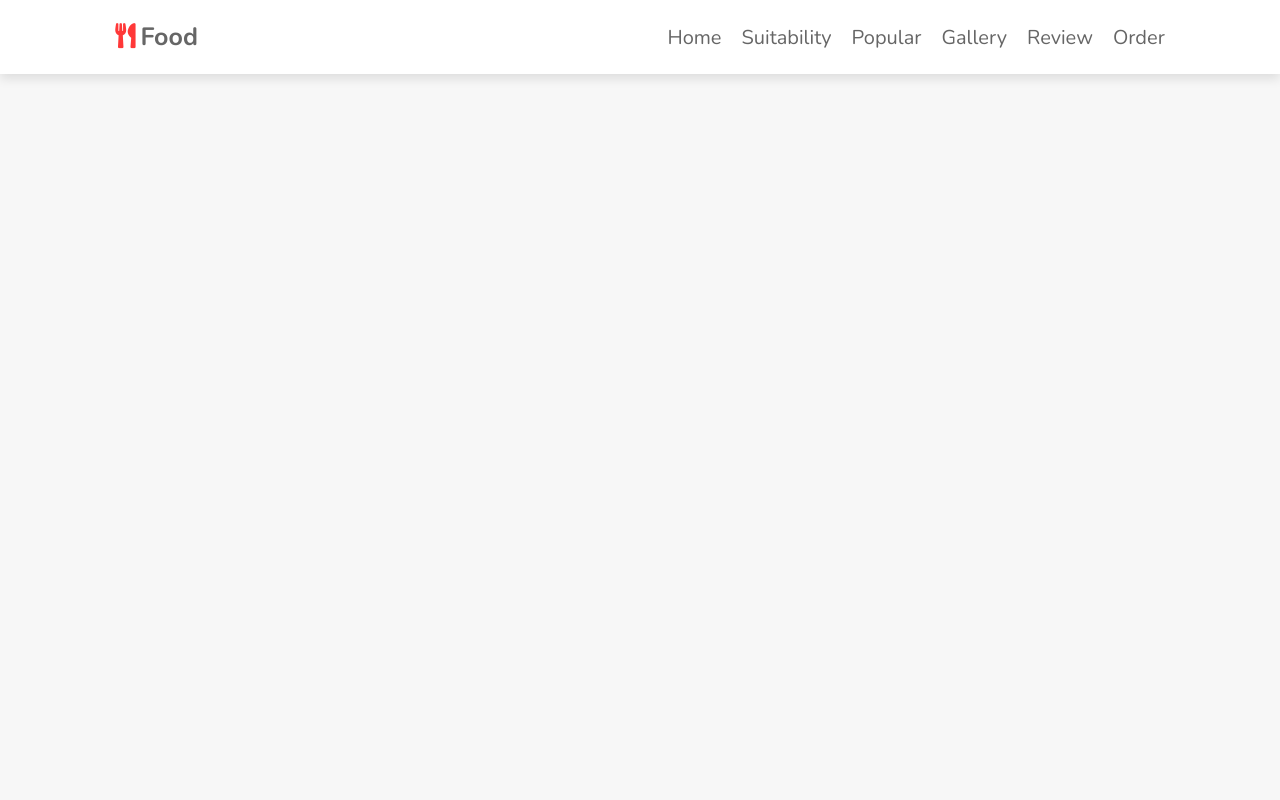
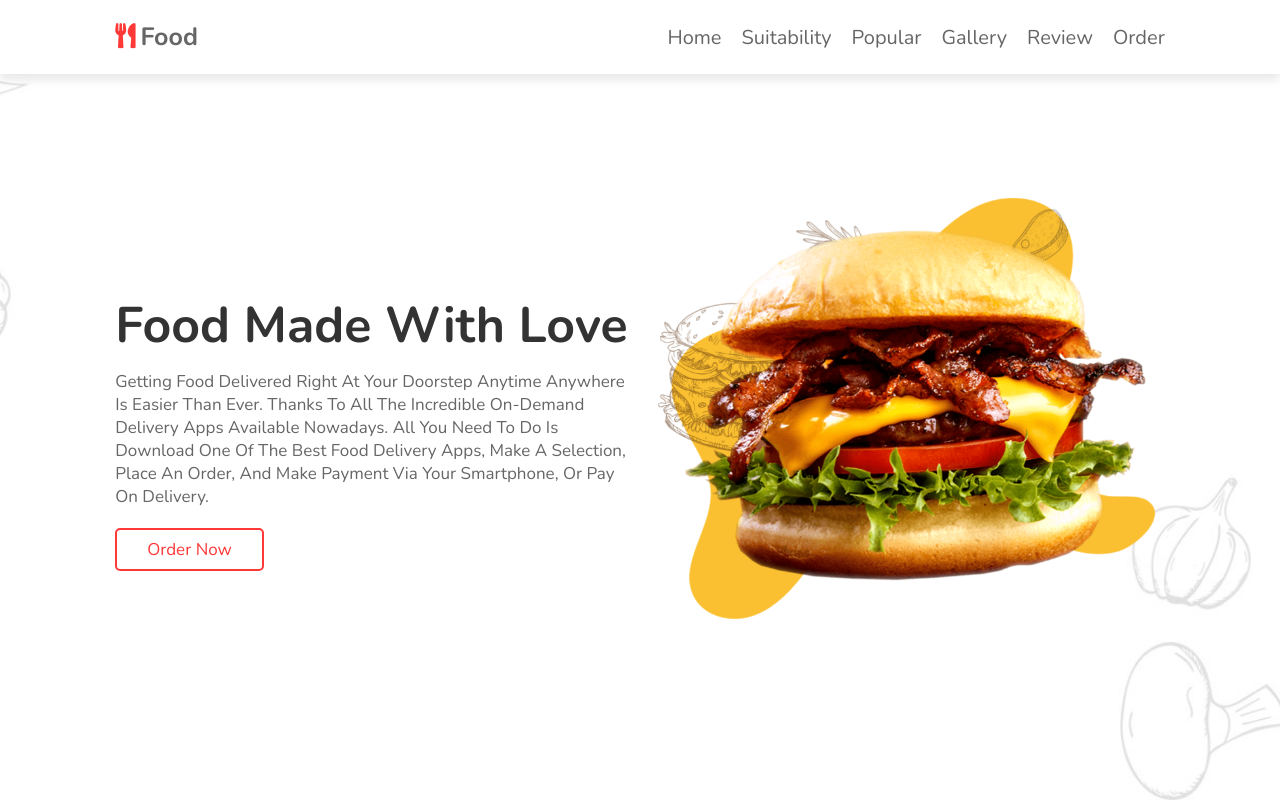
Before and after one commit to j-rayhan/jr-food-web, a React (Create React App) app: page / in a window 1280 px wide. Built offline with nearby package versions, Linux system fonts and the light colour scheme.

Commit message:
Home section done

```diff
--- a/src/routes/index.tsx
+++ b/src/routes/index.tsx
@@ -1,4 +1,5 @@
 import React from 'react';
+import homeImg from '../assets/images/home-img.png';
 
 const Main: React.FC = () => {
     const [menuClass, setMenuClass] = React.useState<string>('');
@@ -31,7 +32,25 @@ const Main: React.FC = () => {
                 </nav>
             </header>
             {/* Home section */}
-            <h1>start ....</h1>
+            <section id="home" className="home">
+                <div className="content">
+                    <h3>food made with love</h3>
+                    <p>
+                        Getting food delivered right at your doorstep anytime anywhere is easier
+                        than ever. Thanks to all the incredible on-demand delivery apps available
+                        nowadays. All you need to do is download one of the best food delivery apps,
+                        make a selection, place an order, and make payment via your smartphone, or
+                        pay on delivery.
+                    </p>
+                    <a href="#order" className="btn">
+                        order now
+                    </a>
+                </div>
+
+                <div className="image">
+                    <img src={homeImg} alt="home-img" />
+                </div>
+            </section>
         </div>
     );
 };
```
Also changed, not shown: src/assets/images/home-img.png (renamed from src/assets/food website/_images/home-img.png), 1 other file (tests, documents, lock files or other folders).
